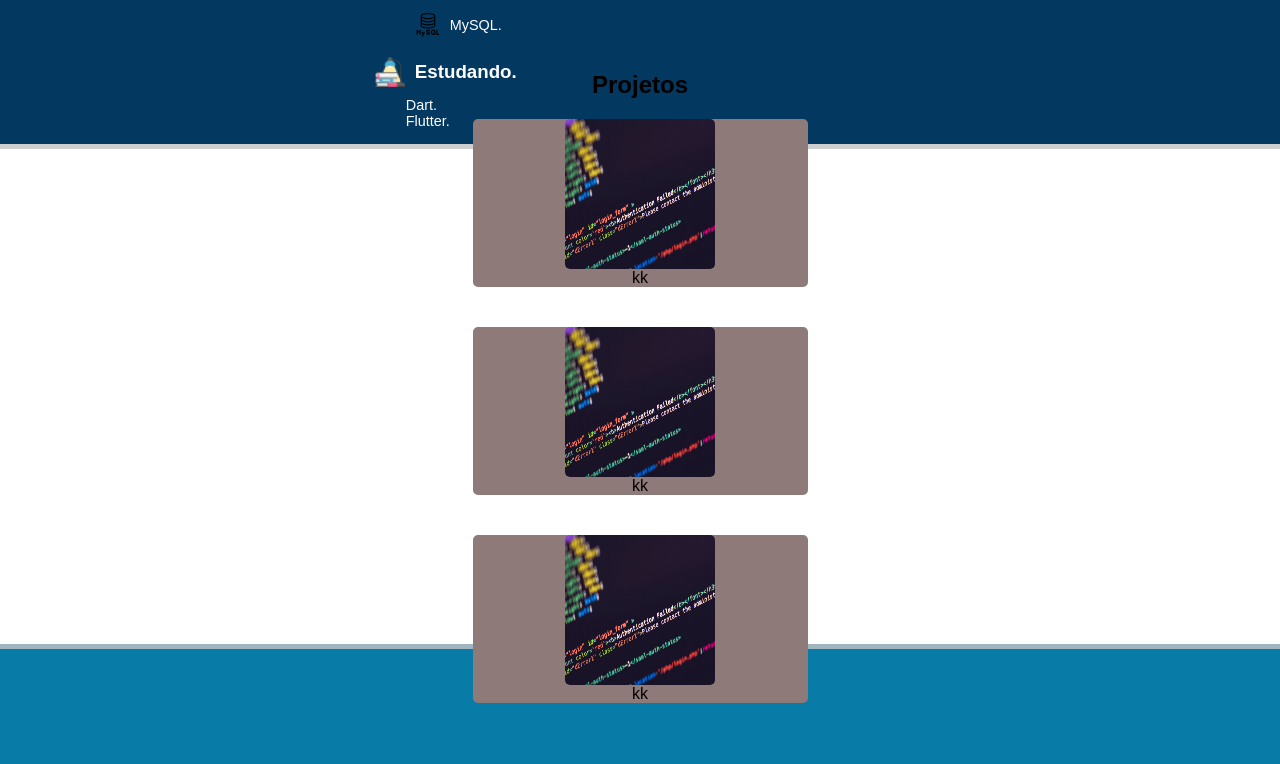
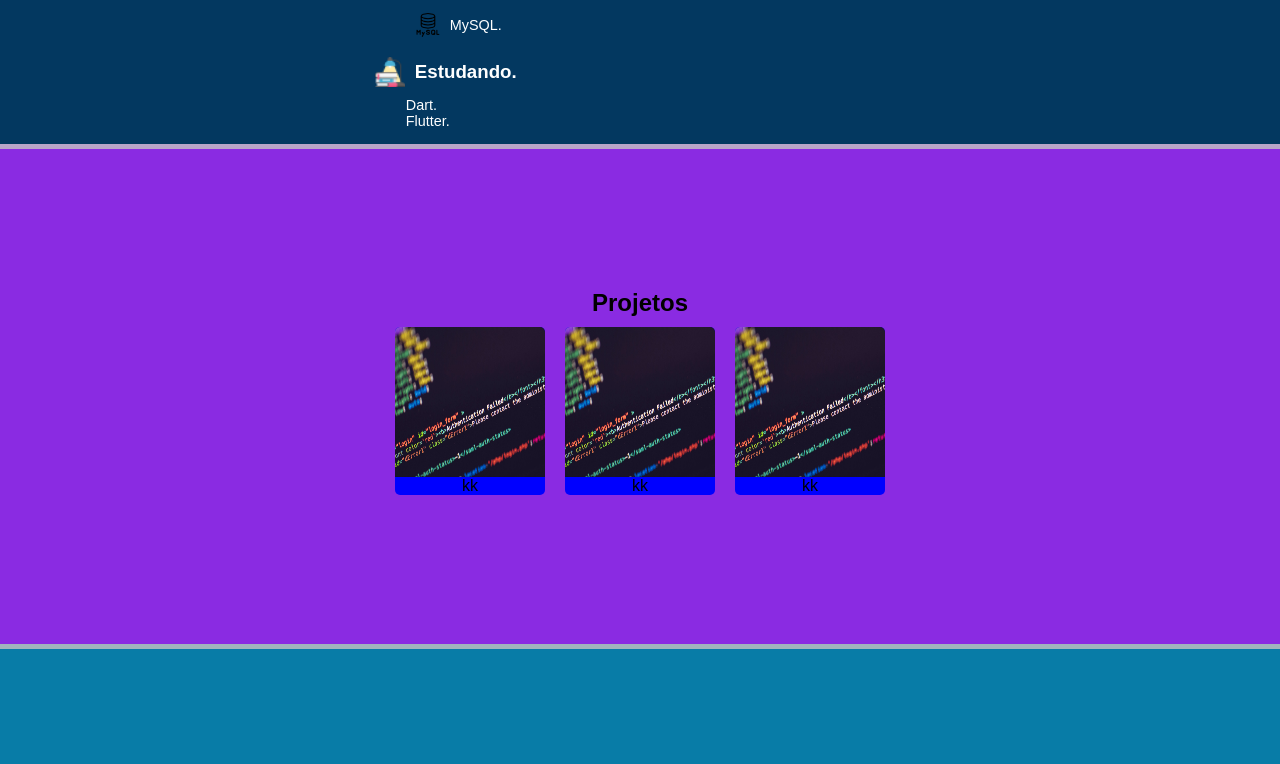
Before and after one commit to jvcorado/SitePessoal, a plain HTML site: page index.html in a window 1280 px wide. Shown: the part 1556-2320 px from the top of the page. Drawn offline with Linux system fonts and the light colour scheme.

Commit message:
test responsive mobile

```diff
--- a/index.html
+++ b/index.html
@@ -37,7 +37,7 @@
             <img src="img/desenvolvimento-web.png" alt="Desenvolvimento Web" class="logo">
         </section>
 
-        <section class="projeto">
+        <section class="projetos">
             <h1>Projetos</h1>
             <div class="conteudo-projetos">
 
--- a/style.css
+++ b/style.css
@@ -109,41 +109,38 @@ section{
     font-weight: 500;
 }
 .projetos{
-    width: 100%;
-    display: flex;
-    align-items: center;
-    justify-content: space-between;
-    flex-direction: row;
-}
-.conteudo-projetos{
-    width: 375px;
+    background-color: white;
     display: flex;
     text-align: center;
-    justify-content: center;
-    flex-direction: column;
-}
-.div{
-    background-color: rgb(143, 122, 122);
-    display: flex;
     align-items: center;
     justify-content: center;
     flex-direction: column;
-    margin: 20px;
-    border-radius: 5px;
+
+}
+.conteudo-projetos{
+    display: flex;
+    text-align: center;
+    align-items: center;
+    justify-content: center;
+    flex-direction: row;
+
+}
+.div{
+    width: 100%;
+    background-color: blue;
+    display: flex;
+    text-align: center;
+    align-items: center;
+    justify-content: center;
+    flex-direction: column;
+    margin: 10px;
+    border-radius: 5px ;
 }
 
-
 .div img{
-    width: 150px;
-    height: 150px;
-    border-radius: 5px;
-
-}
-.conteudo-projetos #redes-sociais{
-    margin-top: 36px;
-}
-.conteudo-projetos #webmobile{
-    margin-top: 18px;
+    width: 80px;
+    height: 80px;
+    border-radius: 5px 5px 0 0 ;
 }
 
 .contato{
@@ -179,21 +176,14 @@ footer{
     padding: 10px;
 }
 
-@media screen and (max-width: 400px) {
+@media screen and (min-width: 500px) {
 
-    .container{
-        width: 400px;
+    .projetos{
+        background-color: blueviolet;
     }
-    .sobre{
-        width: 400px;
-    }
-    .apresentacao{
-        width: 400px;
-    }
-    .projetos{
-        width: 400px;
-    }
-    .contato{
-        width: 400px;
+    .div img{
+        width: 150px;
+        height: 150px;
+        border-radius: 5px 5px 0 0 ;
     }
 }
```
